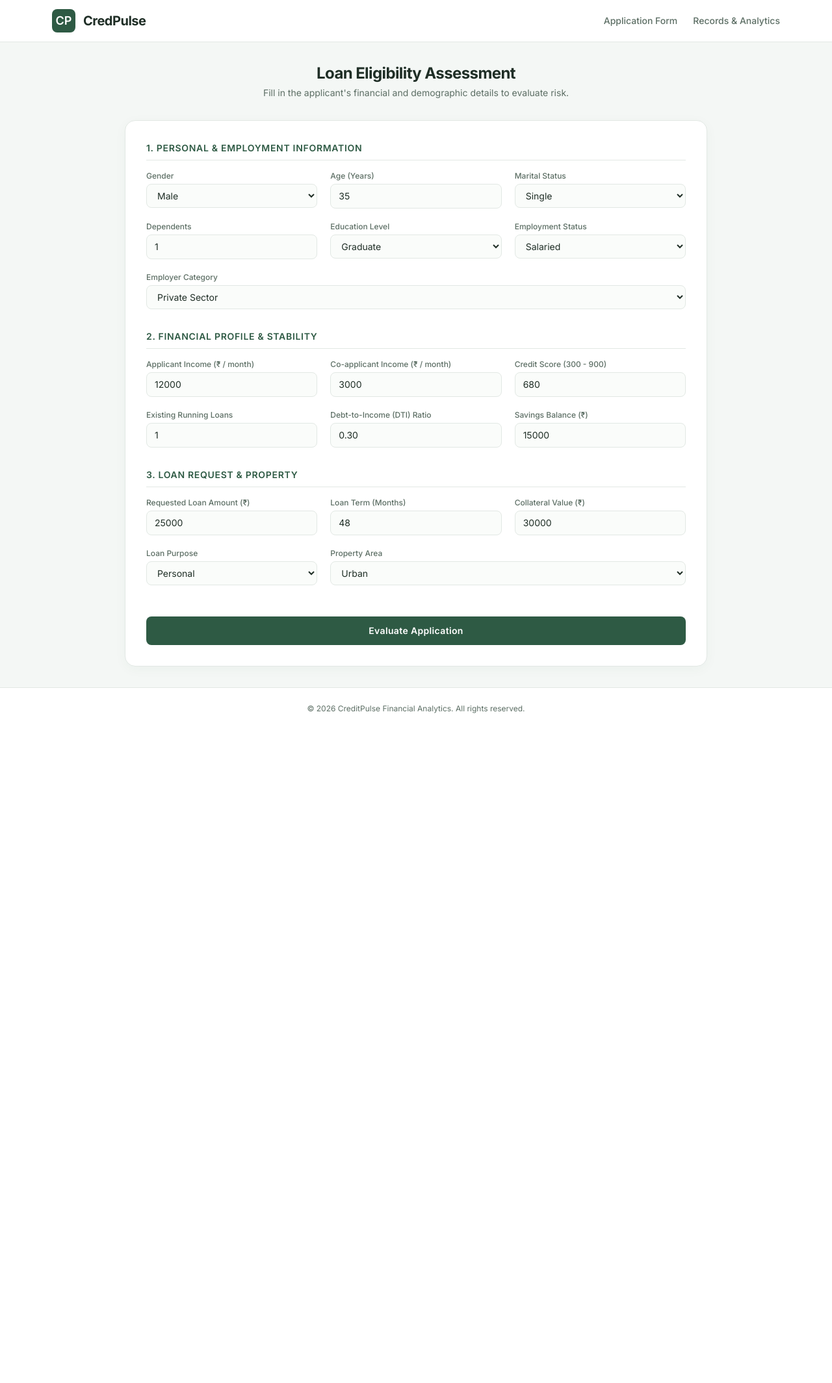
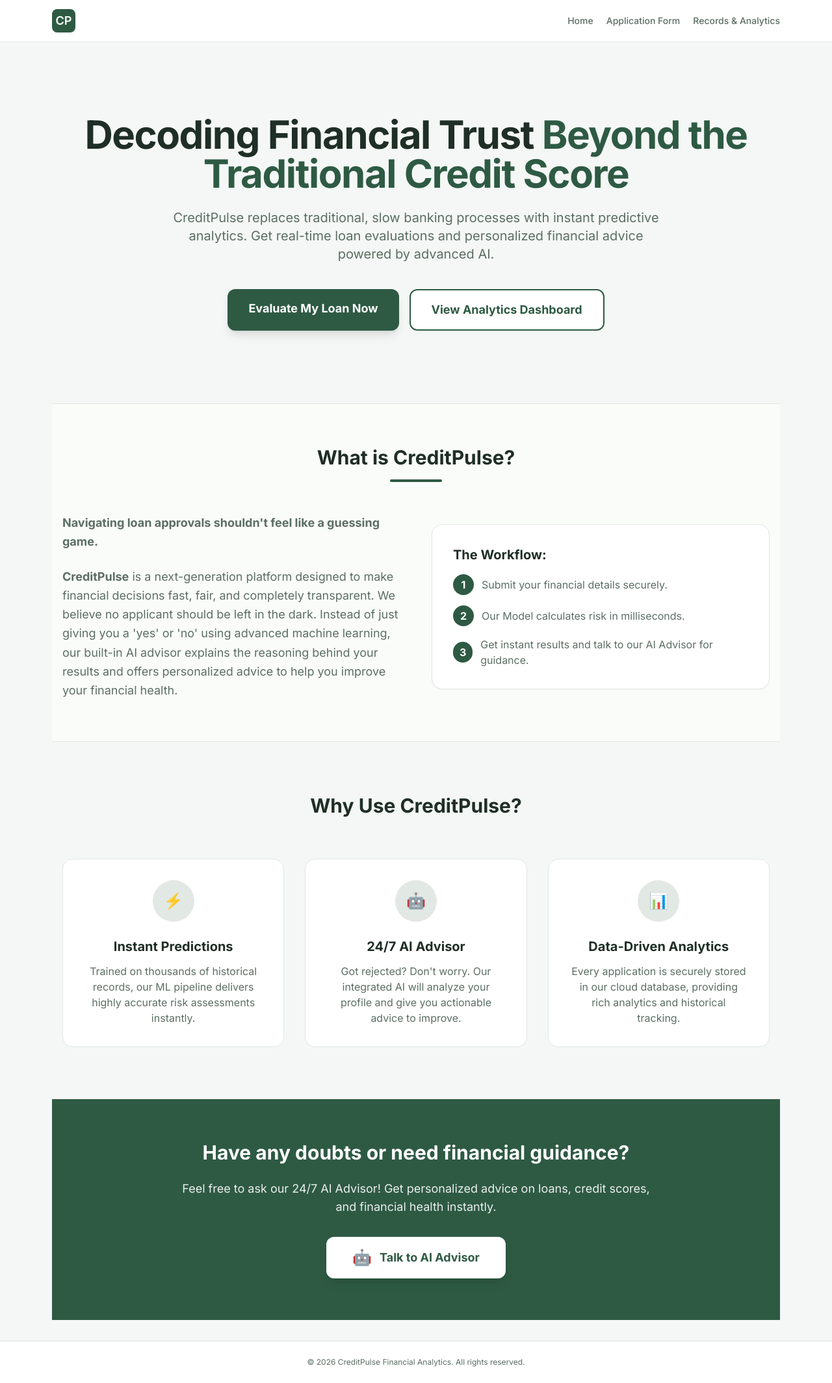
Before and after one commit to anandtripathi0/CreditPulse, a FastAPI app: page / in a window 1280 px wide. Shown: the whole page at 65% size. Before the commit the page ends 1098 px from the top, so only its background shows below. Run offline with FastAPI, Linux system fonts and the light colour scheme; some libraries are stand-ins or nearby versions.

Commit message:
new page added

```diff
--- a/app/main.py
+++ b/app/main.py
@@ -30,16 +30,15 @@ templates = Jinja2Templates(directory="app/templates")
 
 @app.get("/", response_class=HTMLResponse)
 async def home(request: Request):
-    """Renders the main loan application form."""
     return templates.TemplateResponse(
         request=request,
-        name="index.html"
+        name="home.html"
     )
 
 
 @app.post("/api/predict")
 async def predict_loan(application: LoanApplicationInput):
-    """API Endpoint to get prediction and save to MongoDB."""
+
     data = application.model_dump()
 
     status, prob = await asyncio.to_thread(get_loan_prediction, data)
@@ -59,7 +58,7 @@ async def predict_loan(application: LoanApplicationInput):
 
 @app.get("/dashboard", response_class=HTMLResponse)
 async def dashboard(request: Request):
-    """Renders the dashboard with past applications from MongoDB."""
+
     cursor = application_collection.find().sort("created_at", -1).limit(50)
     raw_applications = await cursor.to_list(length=50)
 
@@ -79,7 +78,6 @@ async def dashboard(request: Request):
 
 @app.get("/result", response_class=HTMLResponse)
 async def view_result(request: Request, status: str = "Rejected", prob: float = 0.0):
-    """Renders the single application assessment outcome."""
     return templates.TemplateResponse(
         request=request,
         name="result.html",
@@ -88,7 +86,6 @@ async def view_result(request: Request, status: str = "Rejected", prob: float =
 
 @app.post("/api/chat",response_model=ChatResponse)
 async def chat_with_advisor(payload:ChatRequest):
-    """Answers user queries and advises on how to improve loan eligibility."""
     reply = generate_loan_advice(
         user_message=payload.user_message,
         applicant_data=payload.applicant_data,
@@ -99,7 +96,7 @@ async def chat_with_advisor(payload:ChatRequest):
 
 @app.get("/record/{record_id}", response_class=HTMLResponse)
 async def view_single_record(request: Request, record_id: str):
-    """Fetches a specific loan application from MongoDB and shows its detailed analytics."""
+
     try:
         # Fetch data based on MongoDB ID
         record = await application_collection.find_one({"_id": ObjectId(record_id)})
@@ -122,8 +119,14 @@ async def view_single_record(request: Request, record_id: str):
 
 @app.get("/help-center", response_class=HTMLResponse)
 async def help_center(request: Request):
-    """Renders a dedicated full-page AI Help Center for general queries."""
     return templates.TemplateResponse(
         request=request,
         name="help_center.html"
     )
+
+@app.get("/application",response_class = HTMLResponse)
+async def home(request:Request):
+    return templates.TemplateResponse(
+        request=request,
+        name="index.html"
+    )
--- a/app/static/js/main.js
+++ b/app/static/js/main.js
@@ -1,16 +1,12 @@
 const loanForm = document.getElementById('loanForm');
-
 if (loanForm) {
   loanForm.addEventListener('submit', async function (e) {
     e.preventDefault();
-
     const submitBtn = document.getElementById('submitBtn');
     submitBtn.disabled = true;
     submitBtn.innerHTML = '<span>Processing Model Assessment...</span>';
-
     const formData = new FormData(this);
     const payload = {};
-
     formData.forEach((value, key) => {
       payload[key] = isNaN(value) || value.trim() === "" ? value : parseFloat(value);
     });
@@ -21,12 +17,12 @@ if (loanForm) {
         headers: { 'Content-Type': 'application/json' },
         body: JSON.stringify(payload)
       });
-
       if (!response.ok) throw new Error('Evaluation request failed.');
-
       const result = await response.json();
 
       sessionStorage.setItem('last_application', JSON.stringify(payload));
+      sessionStorage.setItem('app_status', result.status);
+      sessionStorage.setItem('app_prob', result.probability);
 
       window.location.href = `/result?status=${encodeURIComponent(result.status)}&prob=${encodeURIComponent(result.probability)}`;
     } catch (err) {
@@ -39,101 +35,87 @@ if (loanForm) {
 
 const openChatBtn = document.getElementById('openChatBtn');
 const closeChatBtn = document.getElementById('closeChatBtn');
-const chatBox = document.getElementById('chatBox');
-const chatForm = document.getElementById('chatForm');
-const chatInput = document.getElementById('chatInput');
+const chatBoxModal = document.getElementById('chatBox');
+
+if (openChatBtn && chatBoxModal) {
+  openChatBtn.addEventListener('click', () => {
+    chatBoxModal.classList.remove('hidden');
+    openChatBtn.classList.add('hidden');
+  });
+}
+if (closeChatBtn && chatBoxModal) {
+  closeChatBtn.addEventListener('click', () => {
+    chatBoxModal.classList.add('hidden');
+    if (openChatBtn) openChatBtn.classList.remove('hidden');
+  });
+}
+
+document.getElementById('chatForm')?.addEventListener('submit', async (e) => {
+  e.preventDefault();
+  const input = document.getElementById('chatInput');
+  const msg = input.value.trim();
+  if (!msg) return;
+
   const chatMessages = document.getElementById('chatMessages');
 
-if (openChatBtn && chatBox) {
-  openChatBtn.addEventListener('click', () => {
-    chatBox.classList.remove('hidden');
-    openChatBtn.classList.add('hidden');
-  });
-
-  closeChatBtn.addEventListener('click', () => {
-    chatBox.classList.add('hidden');
-    openChatBtn.classList.remove('hidden');
-  });
-
-  chatForm.addEventListener('submit', async (e) => {
-    e.preventDefault();
-    const message = chatInput.value.trim();
-    if (!message) return;
-
-    chatMessages.innerHTML += `
-      <div class="text-right">
-        <div class="inline-block bg-[#2E5A44] text-white p-2.5 rounded-lg text-xs text-left max-w-[80%]">
-          ${message}
-        </div>
-      </div>
-    `;
-    chatInput.value = '';
+  chatMessages.innerHTML += `<div class="text-right mb-3"><span class="bg-[#2E5A44] text-white p-2.5 rounded-lg text-sm shadow-sm inline-block max-w-[80%] text-left">${msg}</span></div>`;
+  input.value = '';
   chatMessages.scrollTop = chatMessages.scrollHeight;
 
   const typingId = 'typing-' + Date.now();
-    chatMessages.innerHTML += `
-      <div id="${typingId}" class="text-left text-[#5C6E64] italic text-[11px]">Advisor is typing...</div>
-    `;
+  chatMessages.innerHTML += `<div id="${typingId}" class="text-left text-[#5C6E64] italic text-[11px] mb-3">Advisor is typing...</div>`;
   chatMessages.scrollTop = chatMessages.scrollHeight;
 
-    try {
-      const storedData = JSON.parse(sessionStorage.getItem('last_application') || '{}');
+  const isHelpCenter = window.location.pathname.includes('help-center');
   const urlParams = new URLSearchParams(window.location.search);
 
-      const statusVal = urlParams.get('status') || sessionStorage.getItem('app_status') || 'Rejected';
-      const probVal = parseFloat(urlParams.get('prob') || sessionStorage.getItem('app_prob') || '0.0');
+  const data = !isHelpCenter ? JSON.parse(sessionStorage.getItem('last_application') || '{}') : {};
+  const status = !isHelpCenter ? (urlParams.get('status') || sessionStorage.getItem('app_status') || "Unknown") : "General Inquiry";
+  const probability = !isHelpCenter ? parseFloat(urlParams.get('prob') || sessionStorage.getItem('app_prob') || '0.0') : 0.0;
 
+  try {
     const res = await fetch('/api/chat', {
       method: 'POST',
-        headers: { 'Content-Type': 'application/json' },
-        body: JSON.stringify({
-          user_message: message,
-          applicant_data: storedData,
-          status: statusVal,
-          probability: probVal
-        })
+      headers: {'Content-Type': 'application/json'},
+      body: JSON.stringify({ user_message: msg, applicant_data: data, status: status, probability: probability })
     });
 
-      if (!res.ok) throw new Error('Failed to get response');
+    if (!res.ok) throw new Error("API failed");
+    const apiData = await res.json();
+    const aiReply = apiData.reply || apiData.response || "No reply found.";
 
-      const data = await res.json();
     const typingElem = document.getElementById(typingId);
     if (typingElem) typingElem.remove();
 
     const msgId = 'msg-' + Date.now();
     chatMessages.innerHTML += `
-        <div class="flex justify-start">
-          <div id="${msgId}" class="bg-white border border-[#E2E8E4] p-3 rounded-xl text-xs text-[#1F2E26] max-w-[85%] shadow-sm prose prose-sm">
+      <div class="flex justify-start mb-3">
+        <div id="${msgId}" class="bg-white border border-[#E2E8E4] p-3 rounded-lg text-sm text-[#1F2E26] shadow-sm max-w-[85%] prose prose-sm">
         </div>
-        </div>
-      `;
+      </div>`;
 
     const msgContainer = document.getElementById(msgId);
     let currentIndex = 0;
     let currentText = "";
-      const typeSpeed = 15;
 
     const typeInterval = setInterval(() => {
-        currentText += data.reply.charAt(currentIndex);
-        msgContainer.innerHTML = marked.parse(currentText);
+      currentText += aiReply.charAt(currentIndex);
+      msgContainer.innerHTML = typeof marked !== 'undefined' ? marked.parse(currentText) : currentText;
       chatMessages.scrollTop = chatMessages.scrollHeight;
       currentIndex++;
 
-        if (currentIndex >= data.reply.length) {
+      if (currentIndex >= aiReply.length) {
         clearInterval(typeInterval);
       }
-      }, typeSpeed);
+    }, 15);
 
   } catch (err) {
+    console.error("API Error:", err);
     const typingElem = document.getElementById(typingId);
     if (typingElem) typingElem.remove();
-      chatMessages.innerHTML += `
-        <div class="text-left text-rose-600 text-xs">Failed to get advice. Please try again.</div>
-      `;
+    chatMessages.innerHTML += `<div class="text-left mb-3"><span class="text-red-500 text-xs bg-red-50 p-2 rounded">API Error! Check Console.</span></div>`;
   }
-    chatMessages.scrollTop = chatMessages.scrollHeight;
 });
-}
 
 document.addEventListener("DOMContentLoaded", () => {
   const sendBtn = document.getElementById("sendBtn");
--- a/app/templates/base.html
+++ b/app/templates/base.html
@@ -20,11 +20,13 @@
         <div class="w-9 h-9 rounded-lg bg-[#2E5A44] flex items-center justify-center text-white font-semibold text-lg">
           CP
         </div>
-        <span class="text-xl font-bold text-[#1F2E26] tracking-tight">CredPulse</span>
+
       </div>
       <div class="flex space-x-6 text-sm font-medium">
-        <a href="/" class="text-[#5C6E64] hover:text-[#2E5A44] transition" style="margin-left: 20px;">Application Form</a>
-        <a href="/dashboard" class="text-[#5C6E64] hover:text-[#2E5A44] transition">Records & Analytics</a>
+
+        <a href="/" class="text-[#5C6E64] hover:text-[#2E5A44] transition" style="margin-left: 20px;">Home</a>
+        <a href="/application" class="text-[#5C6E64] hover:text-[#2E5A44] transition" style="margin-left: 20px;">Application Form</a>
+        <a href="/dashboard" class="text-[#5C6E64] hover:text-[#2E5A44] transition" style="margin-left: 20px;">Records & Analytics</a>
       </div>
     </div>
   </nav>
--- /dev/null
+++ b/app/templates/home.html
@@ -0,0 +1,99 @@
+{% extends "base.html" %}
+{% block title %}Welcome to CreditPulse - AI Loan Advisor{% endblock %}
+
+{% block content %}
+<div class="max-w-6xl mx-auto px-4 py-12 md:py-20 text-center">
+    <h1 class="text-4xl md:text-6xl font-extrabold text-[#1F2E26] tracking-tight mb-6">
+        Decoding Financial Trust <span class="text-[#2E5A44]">Beyond the Traditional Credit Score </span>
+    </h1>
+    <p class="text-lg md:text-xl text-[#5C6E64] max-w-3xl mx-auto mb-10">
+        CreditPulse replaces traditional, slow banking processes with instant predictive analytics. Get real-time loan evaluations and personalized financial advice powered by advanced AI.
+    </p>
+    <div class="flex flex-col sm:flex-row justify-center gap-4">
+        <a href="/application" class="bg-[#2E5A44] text-white px-8 py-4 rounded-xl font-bold hover:bg-[#244735] transition-colors shadow-lg text-lg">
+            Evaluate My Loan Now
+        </a>
+        <a href="/dashboard" class="bg-white text-[#2E5A44] border-2 border-[#2E5A44] px-8 py-4 rounded-xl font-bold hover:bg-[#FAFCFA] transition-colors text-lg">
+            View Analytics Dashboard
+        </a>
+    </div>
+</div>
+
+<div class="bg-[#FAFCFA] border-y border-[#E2E8E4] py-16 mt-8">
+    <div class="max-w-6xl mx-auto px-4">
+        <div class="text-center mb-12">
+            <h2 class="text-3xl font-bold text-[#1F2E26]">What is CreditPulse?</h2>
+            <div class="h-1 w-20 bg-[#2E5A44] mx-auto mt-4 rounded-full"></div>
+        </div>
+        <div class="grid md:grid-cols-2 gap-12 items-center">
+            <div class="text-[#5C6E64] space-y-6 text-lg leading-relaxed">
+                <p>
+                    <strong>Navigating loan approvals shouldn't feel like a guessing game.</strong>
+                </p>
+                <p>
+                    <strong>CreditPulse</strong> is a next-generation platform designed to make financial decisions fast, fair, and completely transparent. We believe no applicant should be left in the dark. Instead of just giving you a 'yes' or 'no' using advanced machine learning, our built-in AI advisor explains the reasoning behind your results and offers personalized advice to help you improve your financial health.
+            </div>
+            <div class="bg-white p-8 rounded-2xl shadow-sm border border-[#E2E8E4]">
+                <h3 class="text-xl font-bold text-[#1F2E26] mb-4">The Workflow:</h3>
+                <ul class="space-y-4">
+                    <li class="flex items-center gap-3">
+                        <span class="bg-[#2E5A44] text-white rounded-full w-8 h-8 flex items-center justify-center font-bold">1</span>
+                        <span class="text-[#5C6E64]">Submit your financial details securely.</span>
+                    </li>
+                    <li class="flex items-center gap-3">
+                        <span class="bg-[#2E5A44] text-white rounded-full w-8 h-8 flex items-center justify-center font-bold">2</span>
+                        <span class="text-[#5C6E64]">Our Model calculates risk in milliseconds.</span>
+                    </li>
+                    <li class="flex items-center gap-3">
+                        <span class="bg-[#2E5A44] text-white rounded-full w-8 h-8 flex items-center justify-center font-bold">3</span>
+                        <span class="text-[#5C6E64]">Get instant results and talk to our AI Advisor for guidance.</span>
+                    </li>
+                </ul>
+            </div>
+        </div>
+    </div>
+</div>
+
+<div class="max-w-6xl mx-auto px-4 py-20">
+    <div class="text-center mb-16">
+        <h2 class="text-3xl font-bold text-[#1F2E26]">Why Use CreditPulse?</h2>
+    </div>
+
+    <div class="grid md:grid-cols-3 gap-8">
+        <div class="bg-white p-8 rounded-2xl border border-[#E2E8E4] hover:shadow-md transition-shadow text-center">
+            <div class="w-16 h-16 bg-[#E2E8E4] rounded-full flex items-center justify-center mx-auto mb-6 text-2xl">
+                ⚡
+            </div>
+            <h3 class="text-xl font-bold text-[#1F2E26] mb-3">Instant Predictions</h3>
+            <p class="text-[#5C6E64]">Trained on thousands of historical records, our ML pipeline delivers highly accurate risk assessments instantly.</p>
+        </div>
+
+        <div class="bg-white p-8 rounded-2xl border border-[#E2E8E4] hover:shadow-md transition-shadow text-center">
+            <div class="w-16 h-16 bg-[#E2E8E4] rounded-full flex items-center justify-center mx-auto mb-6 text-2xl">
+                🤖
+            </div>
+            <h3 class="text-xl font-bold text-[#1F2E26] mb-3">24/7 AI Advisor</h3>
+            <p class="text-[#5C6E64]">Got rejected? Don't worry. Our integrated AI will analyze your profile and give you actionable advice to improve.</p>
+        </div>
+
+        <div class="bg-white p-8 rounded-2xl border border-[#E2E8E4] hover:shadow-md transition-shadow text-center">
+            <div class="w-16 h-16 bg-[#E2E8E4] rounded-full flex items-center justify-center mx-auto mb-6 text-2xl">
+                📊
+            </div>
+            <h3 class="text-xl font-bold text-[#1F2E26] mb-3">Data-Driven Analytics</h3>
+            <p class="text-[#5C6E64]">Every application is securely stored in our cloud database, providing rich analytics and historical tracking.</p>
+        </div>
+    </div>
+</div>
+
+<div class="bg-[#2E5A44] text-white py-16 text-center">
+    <div class="max-w-3xl mx-auto px-4">
+        <h2 class="text-3xl font-bold mb-6">Have any doubts or need financial guidance?</h2>
+        <p class="mb-8 opacity-90 text-lg">Feel free to ask our 24/7 AI Advisor! Get personalized advice on loans, credit scores, and financial health instantly.</p>
+
+        <a href="/help-center" class="bg-white text-[#2E5A44] px-10 py-4 rounded-xl font-bold hover:bg-[#FAFCFA] transition-colors shadow-lg text-lg inline-flex items-center justify-center gap-3">
+            <span class="text-2xl">🤖</span> Talk to AI Advisor
+        </a>
+    </div>
+</div>
+{% endblock %}
--- a/app/templates/record_detail.html
+++ b/app/templates/record_detail.html
@@ -34,7 +34,7 @@
 
 <div id="chatWidget" class="fixed bottom-6 right-6 z-50">
     <button id="openChatBtn" class="btn-sage w-14 h-14 rounded-full shadow-2xl flex items-center justify-center text-white focus:outline-none transition-transform hover:scale-105">
-      Ask AI
+      🤖
     </button>
 
     <div id="chatBox" class="hidden custom-card w-80 md:w-96 rounded-2xl shadow-2xl flex flex-col h-[460px] bg-white border border-[#E2E8E4]">
```
Also changed, not shown: app/templates/help_center.html (+7 -5 lines). Lines whose indentation alone changed are shown as unchanged.
